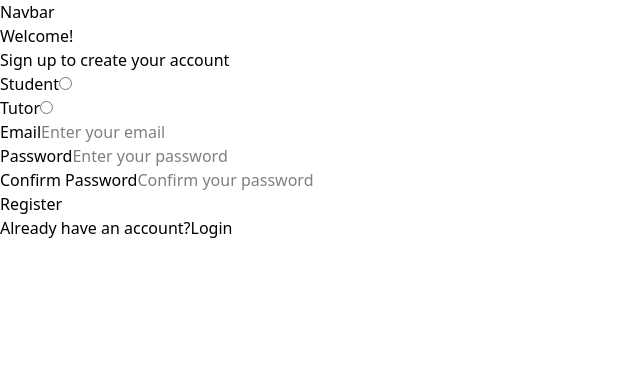
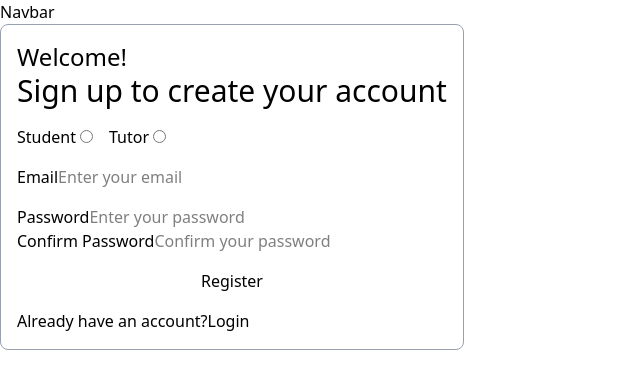
Before and after one commit to thesarpex/Learnflow-LMS, a React (Vite) app: page /signup in a window 1280 px wide. Shown: the top 388 px of the page, without its empty margins (0-640 px from the left). Built offline with nearby package versions, Linux system fonts and the light colour scheme; no server answers.

Commit message:
styled sign up page from top to student and tutor radio

```diff
--- a/src/routes/student/Signup.jsx
+++ b/src/routes/student/Signup.jsx
@@ -42,22 +42,23 @@ const Signup = () => {
 
   return (
     <div>
+    <div className="flex flex-col gap-4 border border-gray-400 w-fit rounded-lg p-4">
       <div>
-        <p>Welcome!</p>
-        <h2>{""}Sign up to create your account</h2>
+        <p className="text-2xl">Welcome!</p>
+        <h2 className="text-3xl font-medium">{""}Sign up to create your account</h2>
       </div>
 
       {error && (
-        <div>
+        <div className="bg-red-50 text-red-700 p-3 rounded-md mb-4 text-sm">
           {error}
           {""}
         </div>
       )}
 
-      <form onSubmit={handleSubmit}>
-        <div>
+      <form onSubmit={handleSubmit} className="flex flex-col gap-4">
+        <div className="flex gap-4">
           <div>
-            <label>Student</label>
+            <label className="pr-1">Student</label>
             <input
               id="student-radio"
               type="radio"
@@ -68,7 +69,7 @@ const Signup = () => {
           </div>
 
           <div>
-            <label>Tutor</label>
+            <label className="pr-1">Tutor</label>
             <input
               id="tutor-radio"
               type="radio"
@@ -134,6 +135,7 @@ const Signup = () => {
         </p>
       </div>
     </div>
+    </div>
   );
 };
 
```
